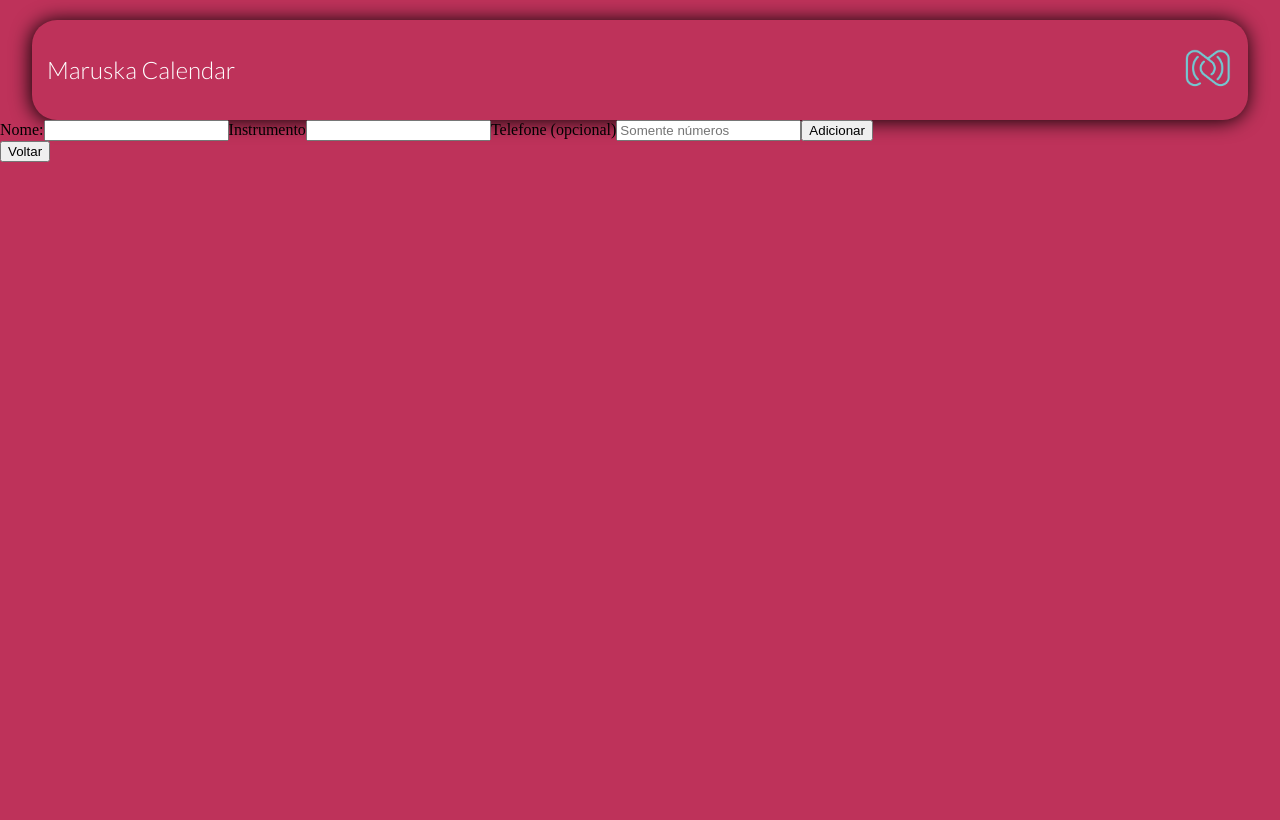
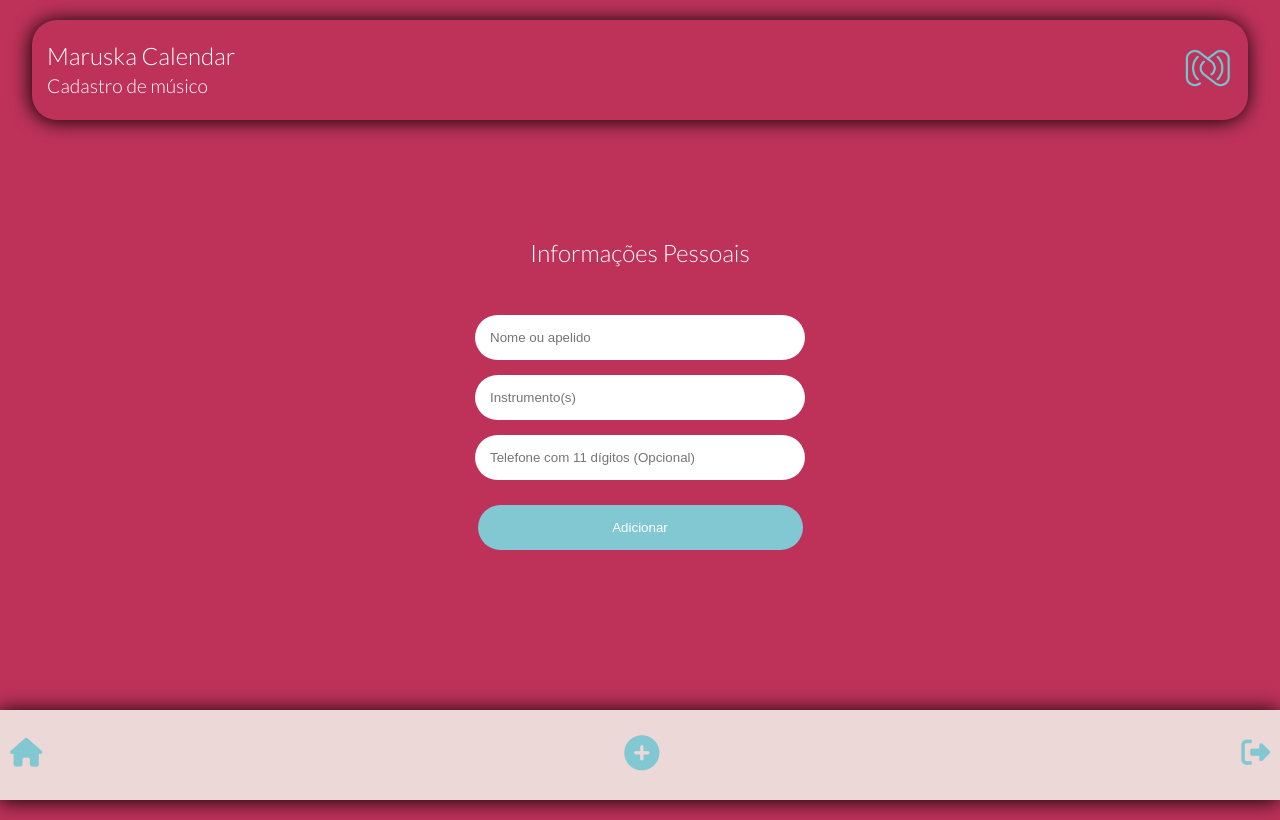
Before and after one commit to lucasrodrigges/maruska-calendar, a React (Create React App) app: page /novo-musico in a window 1280 px wide. Built offline with nearby package versions, Linux system fonts and the light colour scheme; no server answers; the database is empty.

Commit message:
updating css

```diff
--- a/src/components/Header.jsx
+++ b/src/components/Header.jsx
@@ -21,6 +21,8 @@ export default function Header() {
       H2 = (<h2 className="header-items header-subtitle">Cadastro de Banda</h2>);
     } if (pathname.includes('musicos')) {
       H2 = (<h2 className="header-items header-subtitle">Músicos Cadastrados</h2>);
+    } if (pathname.includes('novo-musico')) {
+      H2 = (<h2 className="header-items header-subtitle">Cadastro de músico</h2>);
     }
     return H2;
   }
--- a/src/pages/Login.jsx
+++ b/src/pages/Login.jsx
@@ -70,6 +70,7 @@ export default function Login() {
         Login
       </button>
       <Link
+        className="new-account-link"
         to="/novo-usuario"
       >
         Criar uma conta
--- a/src/pages/MusicianRegister.jsx
+++ b/src/pages/MusicianRegister.jsx
@@ -5,6 +5,8 @@ import { getAuth, onAuthStateChanged } from 'firebase/auth';
 import { app, db } from '../services/firebase';
 import Header from '../components/Header';
 import { getFromLS } from '../services/localStorage';
+import '../style/MusicianRegister.css';
+import Footer from '../components/Footer';
 
 export default function MusicianRegister() {
   const [musician, setMusician] = useState({
@@ -27,9 +29,10 @@ export default function MusicianRegister() {
   }, []);
 
   function handleChange({ target: { name, value } }) {
+    const currValue = name === 'phoneNum' ? `55${value}` : value;
     setMusician({
       ...musician,
-      [name]: value,
+      [name]: currValue,
     });
   }
 
@@ -53,23 +56,44 @@ export default function MusicianRegister() {
   return (
     <div>
       <Header />
-      <form onSubmit={handleSubmit}>
-        <label htmlFor="name">
-          Nome:
-          <input type="text" name="name" id="name" onChange={handleChange} />
-        </label>
-        <label htmlFor="instrument">
-          Instrumento
-          <input type="text" name="instrument" id="instrument" onChange={handleChange} />
-        </label>
-        <label htmlFor="phoneNum">
-          Telefone (opcional)
-          <input type="text" name="phoneNum" id="phoneNum" placeholder="Somente números" onChange={handleChange} />
-        </label>
-        {errorMessage && <p>{errorMessage}</p>}
-        <button type="submit">Adicionar</button>
+      <form
+        className="musician-register-form"
+        onSubmit={handleSubmit}
+      >
+        <h1 className="musician-register-title">Informações Pessoais</h1>
+        <input
+          className="input-1"
+          type="text"
+          name="name"
+          id="name"
+          placeholder="Nome ou apelido"
+          onChange={handleChange}
+        />
+        <input
+          className="input-1"
+          type="text"
+          name="instrument"
+          id="instrument"
+          placeholder="Instrumento(s)"
+          onChange={handleChange}
+        />
+        <input
+          className="input-1"
+          type="text"
+          name="phoneNum"
+          id="phoneNum"
+          placeholder="Telefone com 11 dígitos (Opcional)"
+          onChange={handleChange}
+        />
+        {errorMessage && <p className="error-message">{errorMessage}</p>}
+        <button
+          className="button-1"
+          type="submit"
+        >
+          Adicionar
+        </button>
       </form>
-      <button type="button" onClick={() => navigate(-1)}>Voltar</button>
+      <Footer />
     </div>
   );
 }
--- a/src/pages/Musicians.jsx
+++ b/src/pages/Musicians.jsx
@@ -37,7 +37,7 @@ export default function Musicians() {
               musicians.map(({ name, instrument }) => (
                 <div className="musician-card" key={name}>
                   <div>
-                    <h3>{`Nome: ${name}`}</h3>
+                    <h3 className="musician-name">{name}</h3>
                     <p>{`Instrumento: ${instrument}`}</p>
                   </div>
                   <i className="fa-solid fa-user musicians-icon" />
--- a/src/style/App.css
+++ b/src/style/App.css
@@ -62,7 +62,6 @@ a {
 }
 
 .button-1 {
-  /* width: 100%; */
   width: 325px;
   border: none;
   border-radius: 25px;
--- a/src/style/Login.css
+++ b/src/style/Login.css
@@ -12,3 +12,7 @@
   width: 200px;
   padding-bottom: 40px;
 }
+
+.new-account-link {
+  margin-top: 15px;
+}
--- /dev/null
+++ b/src/style/MusicianRegister.css
@@ -0,0 +1,13 @@
+.musician-register-form {
+  height: 70vh;
+  display: flex;
+  flex-direction: column;
+  align-items: center;
+  justify-content: center;
+}
+
+.musician-register-title {
+  color: white;
+  margin-bottom: 50px;
+  font-size: 1.5em;
+}
--- a/src/style/Musicians.css
+++ b/src/style/Musicians.css
@@ -1,4 +1,5 @@
 .registered-musicians {
+  margin-top: 40px;
   height: 70vh;
   display: flex;
   flex-direction: column;
@@ -16,6 +17,7 @@
   border-radius: 25px;
   box-shadow: -2px 2px 10px;
   padding: 20px;
+  font-size: 1.1em;
 }
 
 .musicians-icon {
```
